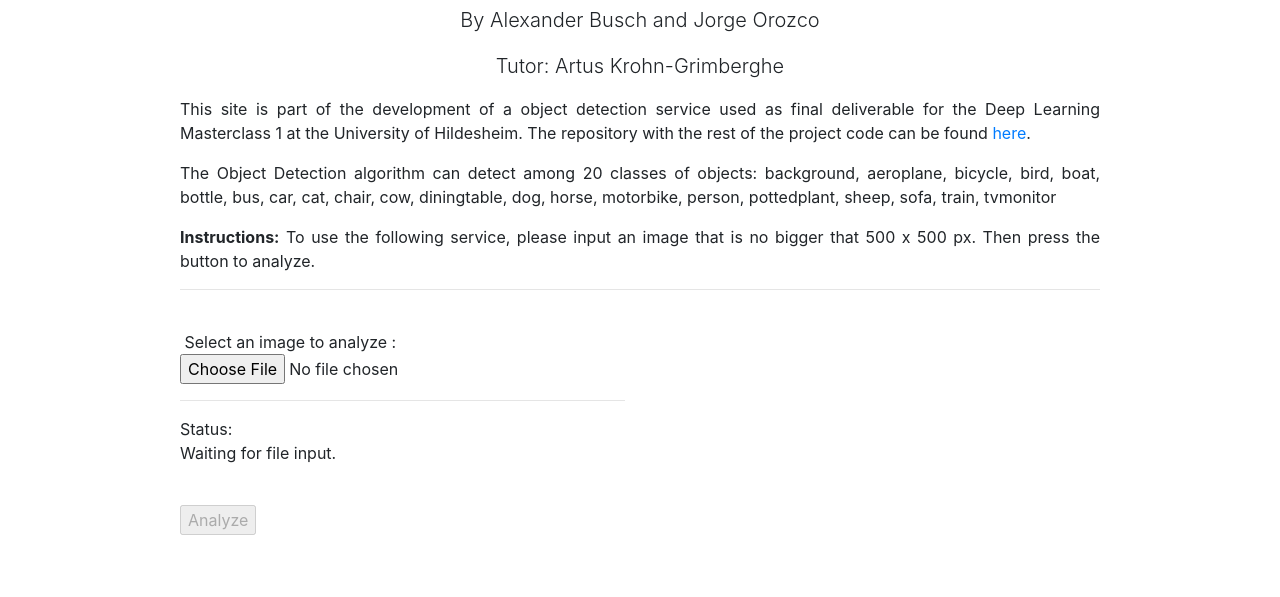
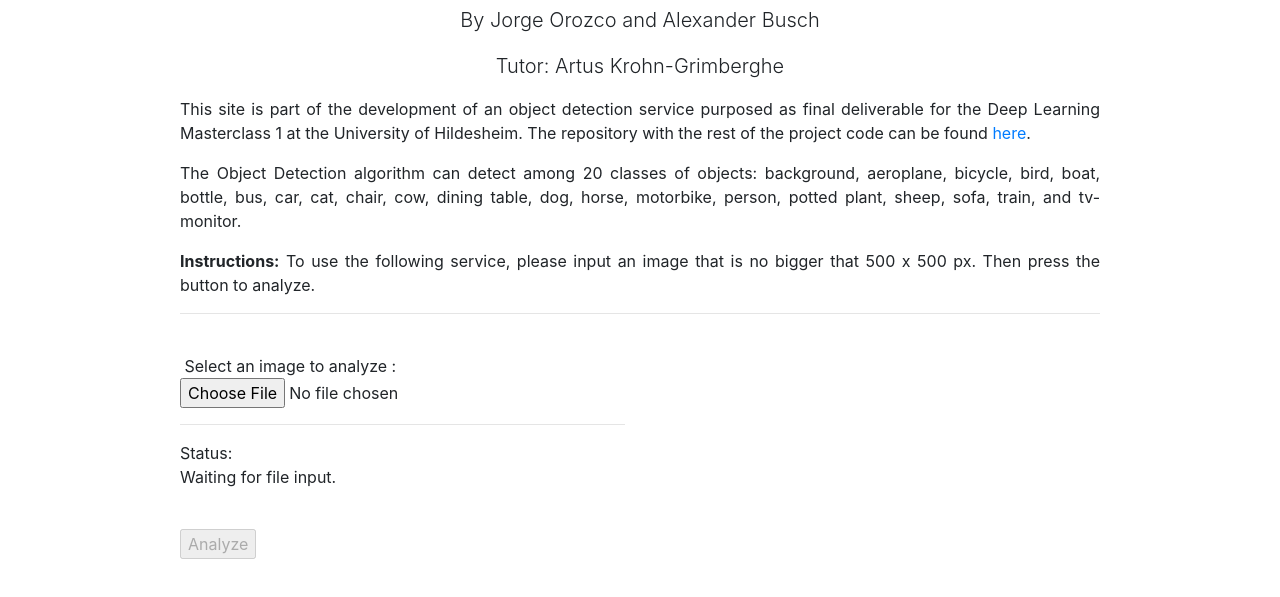
Before and after one commit to JorgeOrozcoP/JorgeOrozcoP.github.io, a plain HTML site: page objdetector.html in a window 1280 px wide. Shown: the part 155-752 px from the top of the page. Drawn offline with Linux system fonts and the light colour scheme.

Commit message:
changed wording

```diff
--- a/objdetector.html
+++ b/objdetector.html
@@ -30,7 +30,7 @@
     <div class="row">
       <div class="col-lg-12 text-center">
         <h1 class="mt-5">Object Detection Service</h1>
-        <p class="lead">By Alexander Busch and Jorge Orozco</p>
+        <p class="lead">By Jorge Orozco and Alexander Busch</p>
         <p class="lead">Tutor: Artus Krohn-Grimberghe</p>
       </div>
     </div>
@@ -39,9 +39,9 @@
       <div class="row">
         <div class="col-md-1"></div>
         <div class="col-md-10">
-          <p class="text-justify"> This site is part of the development of a object detection service used as final deliverable for the Deep Learning Masterclass 1 at the University of Hildesheim. The repository with the rest of the project code can be found <a href="https://github.com/JorgeOrozcoP/mclass">here</a>.</p>
+          <p class="text-justify"> This site is part of the development of an object detection service purposed as final deliverable for the Deep Learning Masterclass 1 at the University of Hildesheim. The repository with the rest of the project code can be found <a href="https://github.com/JorgeOrozcoP/mclass">here</a>.</p>
 
-          <p class="text-justify">The Object Detection algorithm can detect among 20 classes of objects: background, aeroplane, bicycle, bird, boat, bottle, bus, car, cat, chair, cow, diningtable, dog, horse, motorbike, person, pottedplant, sheep, sofa, train, tvmonitor </p>
+          <p class="text-justify">The Object Detection algorithm can detect among 20 classes of objects: background, aeroplane, bicycle, bird, boat, bottle, bus, car, cat, chair, cow, dining table, dog, horse, motorbike, person, potted plant, sheep, sofa, train, and tv-monitor. </p>
 
           <p class="text-justify"><b>Instructions:</b> To use the following service, please input an image that is no bigger that 500 x 500 px. Then press the button to analyze.</p>
 
```
